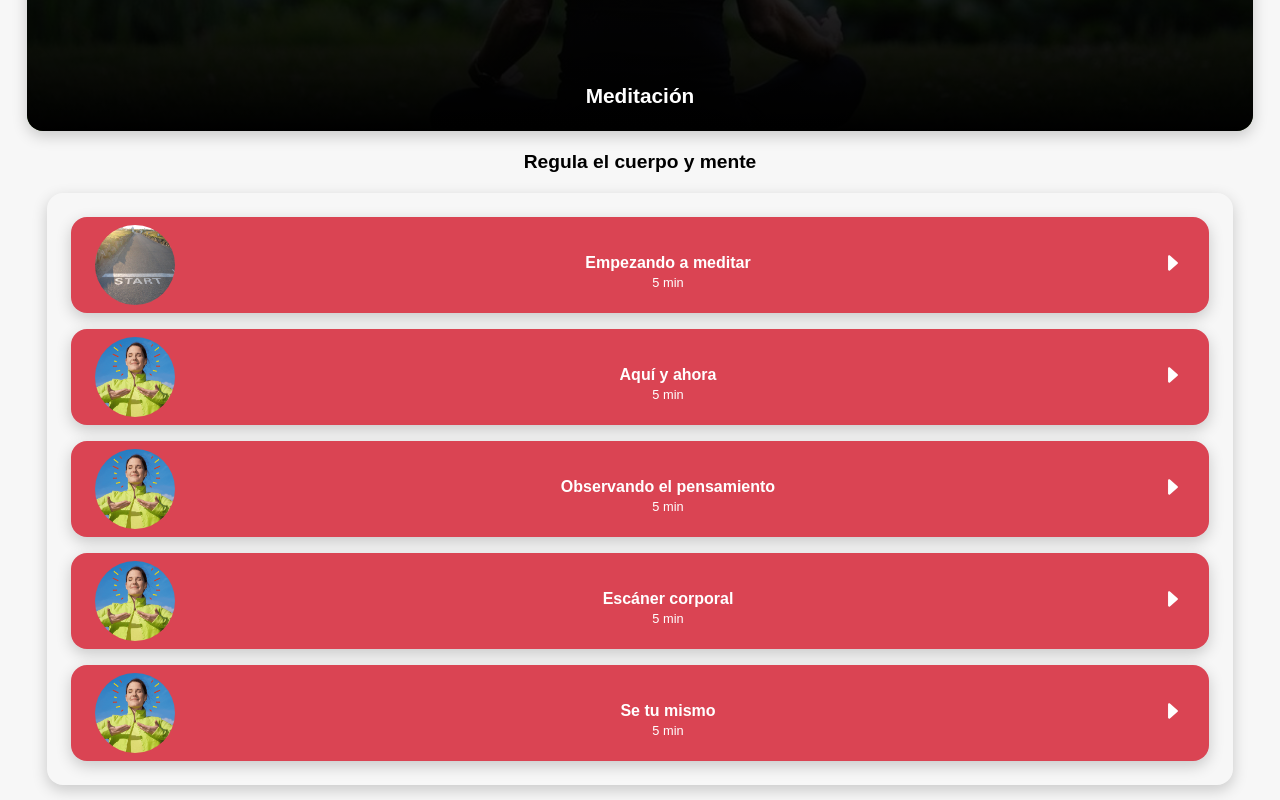
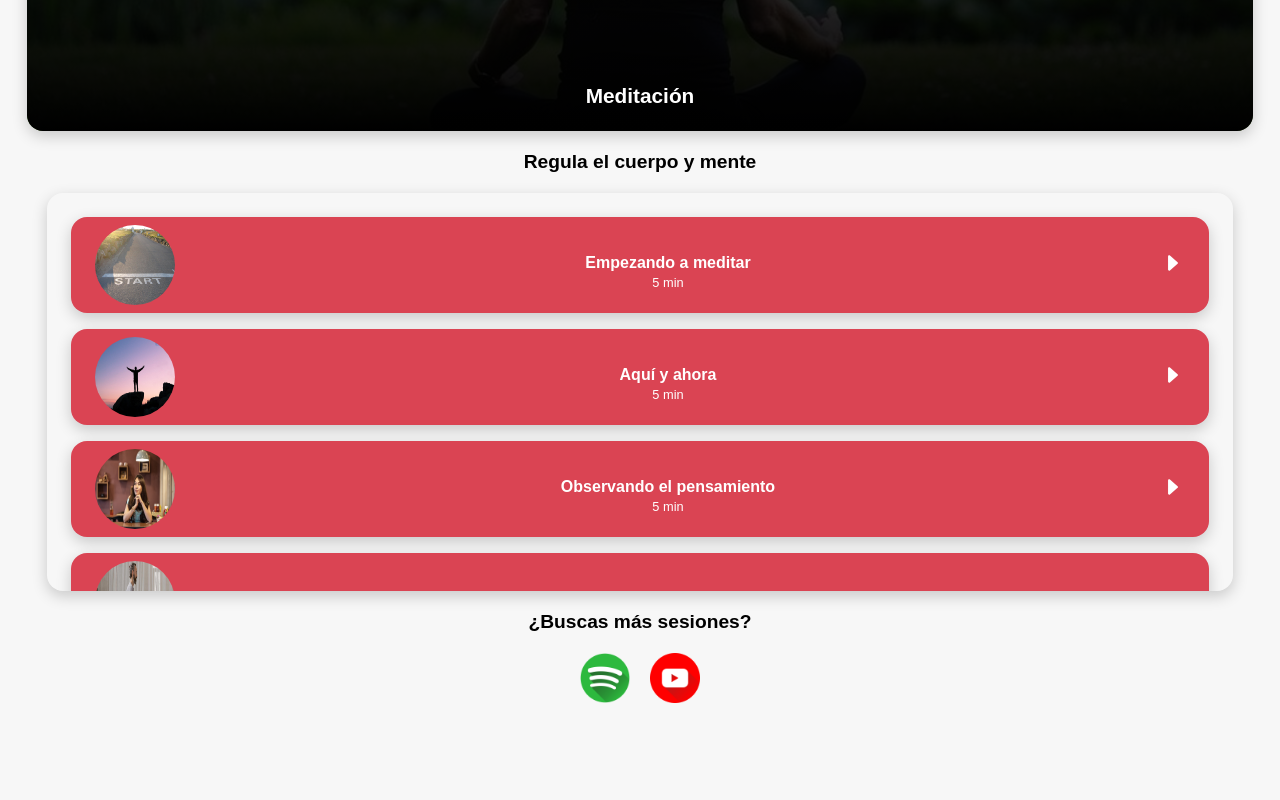
Before and after one commit to DavidMerino25/HerramientasAPP, a plain HTML site: page ejercicios_meditacion.html in a window 1280 px wide. Shown: the part 484-1284 px from the top of the page. After the commit the page ends 1223 px from the top, so only its background shows below. Drawn offline with nearby package versions, Linux system fonts and the light colour scheme.

Commit message:
index meditaciones finalizado

```diff
--- a/ejercicios_meditacion.html
+++ b/ejercicios_meditacion.html
@@ -22,7 +22,7 @@
     <div class="subtitulo">
         <h2>Regula el cuerpo y mente</h2>
     </div>
-    <main class="contenedor sombra bordes">
+    <main class="contenedor contenedor--overflow sombra bordes">
         <div class="opcion opcion__index sombra bordes">
             <img class="opcion__index__img" src="img/empezar-meditar.jpg" alt="">
             <div class="opcion__respiracion--texto">
@@ -35,7 +35,7 @@
         </div>
 
         <div class="opcion opcion__index sombra bordes">
-            <img class="opcion__index__img" src="img/ejercicios_respiracion.png" alt="">
+            <img class="opcion__index__img" src="img/aquiyahora.jpg" alt="">
             <div class="opcion__respiracion--texto">
                 <p class="meditacion--titulo">Aquí y ahora</p>
                 <p class="meditacion--tiempo">5 min</p>
@@ -46,7 +46,7 @@
         </div>
 
         <div class="opcion opcion__index sombra bordes">
-            <img class="opcion__index__img" src="img/ejercicios_respiracion.png" alt="">
+            <img class="opcion__index__img" src="img/observar-pensamiento.jpg" alt="">
             <div class="opcion__respiracion--texto">
                 <p class="meditacion--titulo">Observando el pensamiento</p>
                 <p class="meditacion--tiempo">5 min</p>
@@ -57,7 +57,7 @@
         </div>
 
         <div class="opcion opcion__index sombra bordes">
-            <img class="opcion__index__img" src="img/ejercicios_respiracion.png" alt="">
+            <img class="opcion__index__img" src="img/escaner-corporal.jpeg" alt="">
             <div class="opcion__respiracion--texto">
                 <p class="meditacion--titulo">Escáner corporal</p>
                 <p class="meditacion--tiempo">5 min</p>
@@ -68,18 +68,25 @@
         </div>
 
         <div class="opcion opcion__index sombra bordes">
-            <img class="opcion__index__img" src="img/ejercicios_respiracion.png" alt="">
+            <img class="opcion__index__img" src="img/setumismo.jpg" alt="">
             <div class="opcion__respiracion--texto">
-                <p class="meditacion--titulo">Se tu mismo</p>
+                <p class="meditacion--titulo">Sé tú mismo</p>
                 <p class="meditacion--tiempo">5 min</p>
             </div>
             <a href="ejercicios_respiracion.html">
                 <ion-icon class="opcion__index--icono"  name="caret-forward-outline"></ion-icon>
             </a>
         </div>
+    </main>
 
+   <section class="recomendaciones_externas">
+    <h2 class="subtitulo--recomendaciones">¿Buscas más sesiones?</h2>
 
-    </main>
+    <div class="recomendaciones_externas--iconos">
+        <img class="recomendaciones_externas--icono" src="img/iconos/spotify.png" alt="icono spotify">
+        <img class="recomendaciones_externas--icono" src="img/iconos/youtube.png" alt="icono youtube">
+    </div>
+   </section>
 
     <script type="module" src="https://unpkg.com/ionicons@5.5.2/dist/ionicons/ionicons.esm.js"></script>
     <script nomodule src="https://unpkg.com/ionicons@5.5.2/dist/ionicons/ionicons.js"></script>
--- a/styles/styles.css
+++ b/styles/styles.css
@@ -86,6 +86,13 @@ body{
     margin-bottom: 15px;
     padding: 1.5rem;
 }
+.contenedor--overflow {
+    max-height: 350px;
+    overflow-y: scroll;
+}
+.contenedor--overflow::-webkit-scrollbar {
+    display: none;
+}
 .opcion{
     margin:auto;
     background-color: var(--primario);
@@ -172,3 +179,23 @@ body{
 .meditacion--tiempo{
     margin-top: 0;
 }
+.recomendaciones_externas{
+    margin-top: 1.5rem;
+    margin: auto;
+    max-width: 90%;
+    text-align: center;
+    margin-bottom: 2rem;
+}
+.recomendaciones_externas--icono{
+    width: 50px;
+    margin-right: 1rem;
+}
+.recomendaciones_externas--icono:last-child{
+    margin-right: 0;
+}
+.subtitulo--recomendaciones{
+    font-size: 1.2rem;
+    line-height: 30px;
+    font-weight: 700;
+    font-family: "Source Sans Pro", sans-serif !important;
+}
```
Also changed, not shown: img/iconos/spotify.png (added), img/iconos/youtube.png (added).
